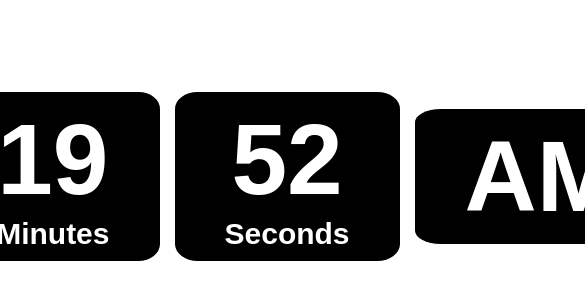
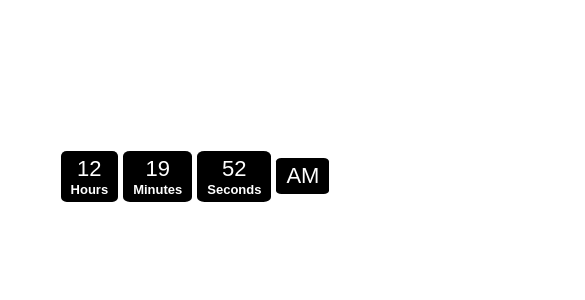
Before and after one commit to safaroque7/watch, a plain HTML site: page index.html in a window 390 px wide. Shown: the part 246-546 px from the top of the page, 585 px wide, since content can reach past the window. Drawn offline with Linux system fonts and the light colour scheme.

Commit message:
Mobile version
Mobile version has been done.

```diff
--- a/index.html
+++ b/index.html
@@ -41,6 +41,22 @@
       .time h3 {
         font-size: 30px;
       }
+      @media only screen and (max-width: 767px) {
+        .digit {
+          font-size: 22px;
+          font-weight: normal;
+        }
+
+        .time h3 {
+          font-size: 13px;
+        }
+
+        .time {
+          text-align: center;
+          padding: 5px 10px;
+          margin-right: 5px;
+        }
+      }
     </style>
   </head>
   <body>
@@ -62,7 +78,7 @@
         </div>
 
         <div class="time">
-          <div class="digit" id="session">  </div>
+          <div class="digit" id="session"></div>
         </div>
       </div>
     </div>
@@ -78,31 +94,30 @@
         let h = date.getHours();
         let m = date.getMinutes();
         let s = date.getSeconds();
-          session = "AM";
+        session = "AM";
 
-        if( h > 12 ){
+        if (h > 12) {
           h = h - 12;
           session = "PM";
-
         }
 
         // will be added 0 before digit is single
         h = h.toString();
         h_length = h.length;
-        if( h_length == 1 ){
+        if (h_length == 1) {
           h = "0" + h;
         }
 
         // Will be added 0 before digit is single
         m = m.toString();
         m_length = m.length;
-        if(m_length == 1 ){
-          m = "0" + m ;
+        if (m_length == 1) {
+          m = "0" + m;
         }
 
         s = s.toString();
         s_length = s.length;
-        if(s_length == 1){
+        if (s_length == 1) {
           s = "0" + s;
         }
 
```
